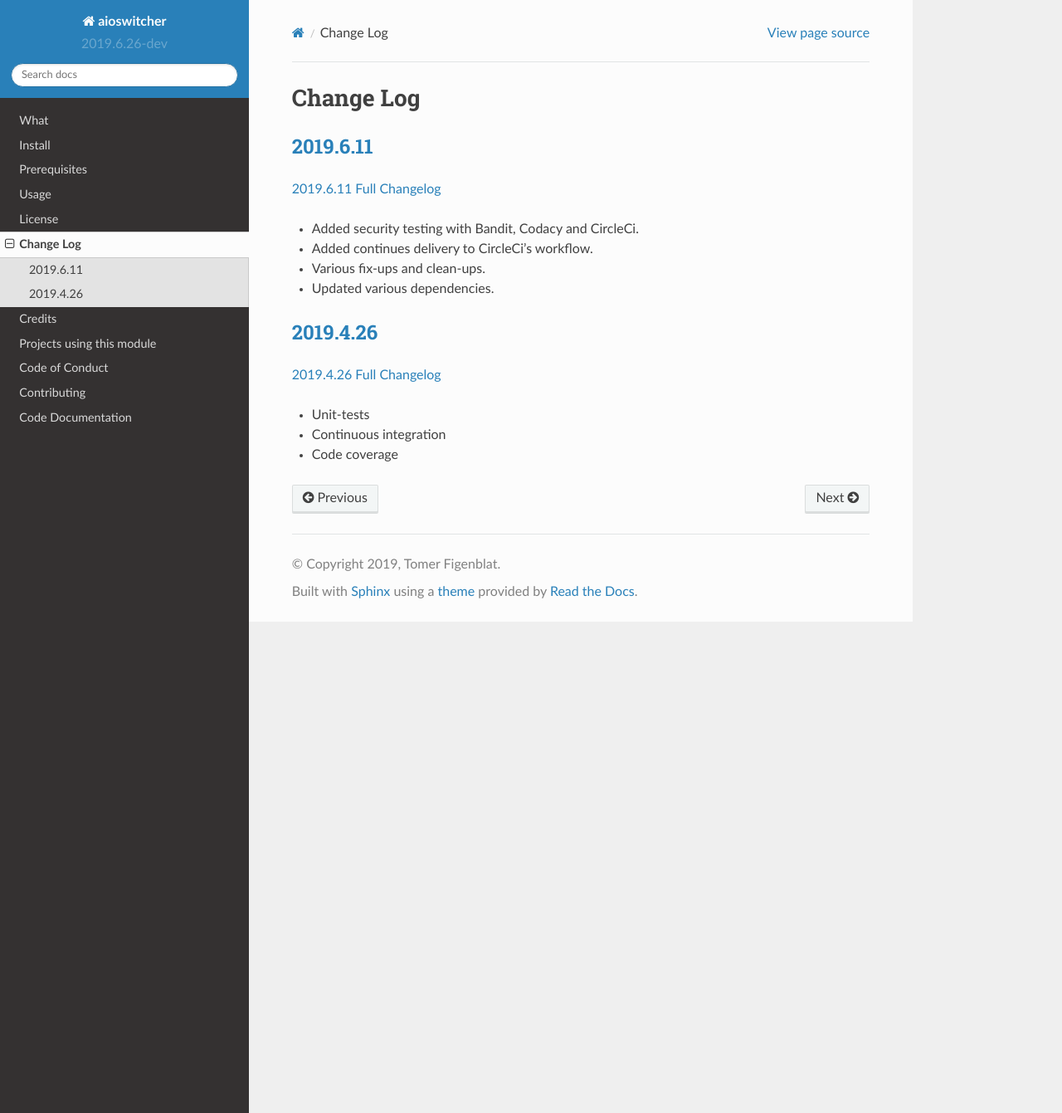
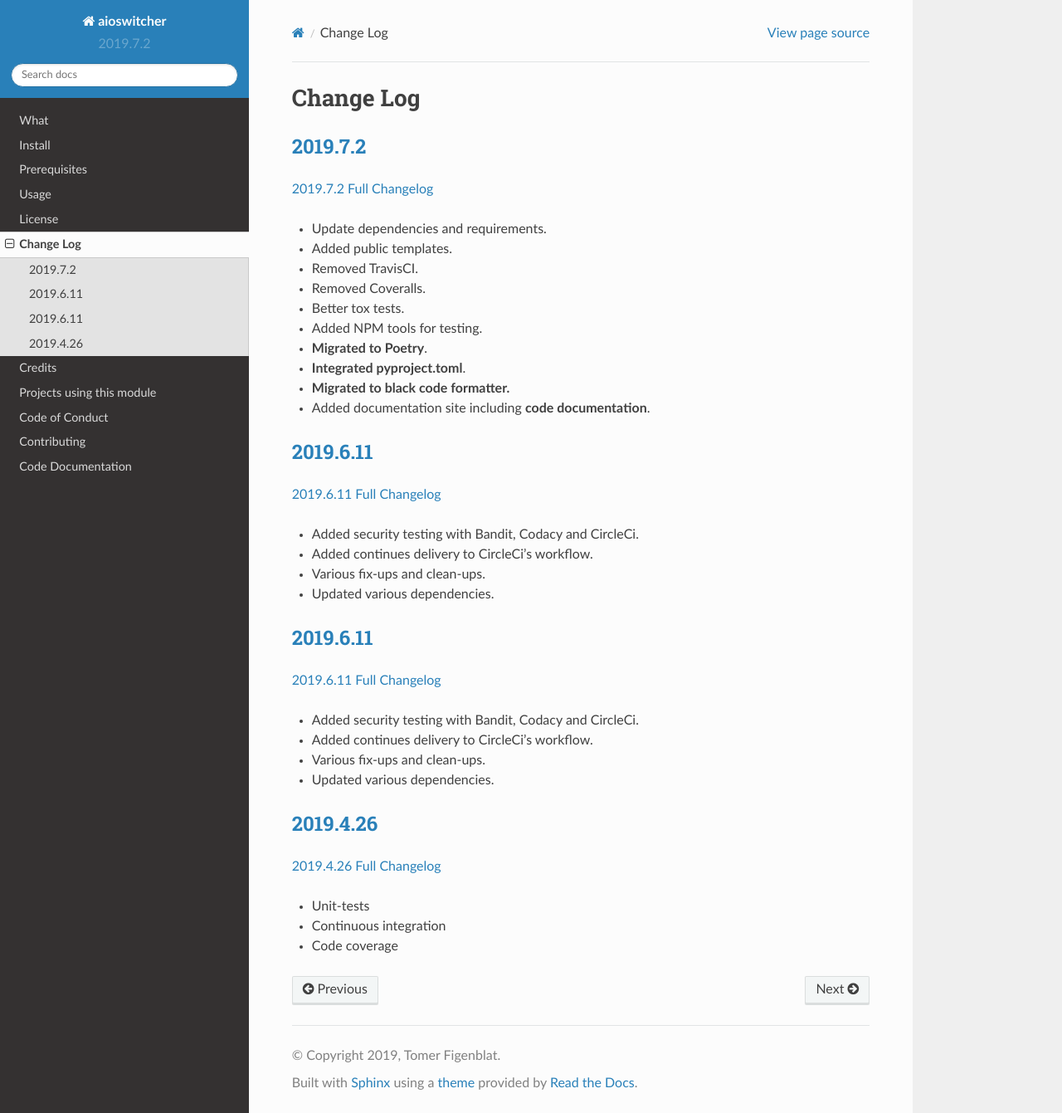
Before and after one commit to TomerFi/aioswitcher, a Sphinx documentation site: the page built from docs/source/changelog.rst, in a window 1280 px wide and 1341 px high. Shown: the whole window at 83% size. Built offline with Sphinx 7.4.7 and the Read the Docs theme 2.0.0, drawn with Linux system fonts in a browser that asks for light colours.

Commit message:
Bumped version 2019.6.11 > 2019.7.2.

```diff
--- a/docs/source/changelog.rst
+++ b/docs/source/changelog.rst
@@ -1,5 +1,31 @@
 Change Log
 **********
+
+2019.7.2_
+^^^^^^^^^^
+
+`2019.7.2 Full Changelog`_
+
+- Update dependencies and requirements.
+- Added public templates.
+- Removed TravisCI.
+- Removed Coveralls.
+- Better tox tests.
+- Added NPM tools for testing.
+- **Migrated to Poetry**.
+- **Integrated pyproject.toml**.
+- **Migrated to black code formatter.**
+- Added documentation site including **code documentation**.
+
+2019.6.11_
+^^^^^^^^^^
+
+`2019.6.11 Full Changelog`_
+
+- Added security testing with Bandit, Codacy and CircleCi.
+- Added continues delivery to CircleCi's workflow.
+- Various fix-ups and clean-ups.
+- Updated various dependencies.
 
 2019.6.11_
 ^^^^^^^^^^
@@ -20,6 +46,8 @@ Change Log
 - Continuous integration
 - Code coverage
 
+.. _2019.7.2: https://github.com/tomerfi/aioswitcher/tree/2019.7.2
+.. _2019.7.2 Full Changelog: https://github.com/tomerfi/aioswitcher/compare/2019.6.11...2019.7.2
 .. _2019.6.11: https://github.com/tomerfi/aioswitcher/tree/2019.6.11
 .. _2019.6.11 Full Changelog: https://github.com/tomerfi/aioswitcher/compare/2019.4.26...2019.6.11
 .. _2019.4.26: https://github.com/tomerfi/aioswitcher/tree/2019.4.26
--- a/package.json
+++ b/package.json
@@ -1,6 +1,6 @@
 {
   "name": "aioswitcher",
-  "version": "2019.6.26-dev",
+  "version": "2019.7.2",
   "description": "Switcher Boiler Unofficial Bridge and API.",
   "keywords": [
     "home",
--- a/pyproject.toml
+++ b/pyproject.toml
@@ -4,7 +4,7 @@ build-backend = "poetry.masonry.api"
 
 [tool.poetry]
 name = "aioswitcher"
-version = "2019.6.26-dev"
+version = "2019.7.2"
 description = "Switcher Boiler Unofficial Bridge and API."
 license = "MIT"
 authors = ["Tomer Figenblat <tomer.figenblat@gmail.com>"]
```
Also changed, not shown: CHANGELOG.md (+4 -0 lines), 2 other files.
